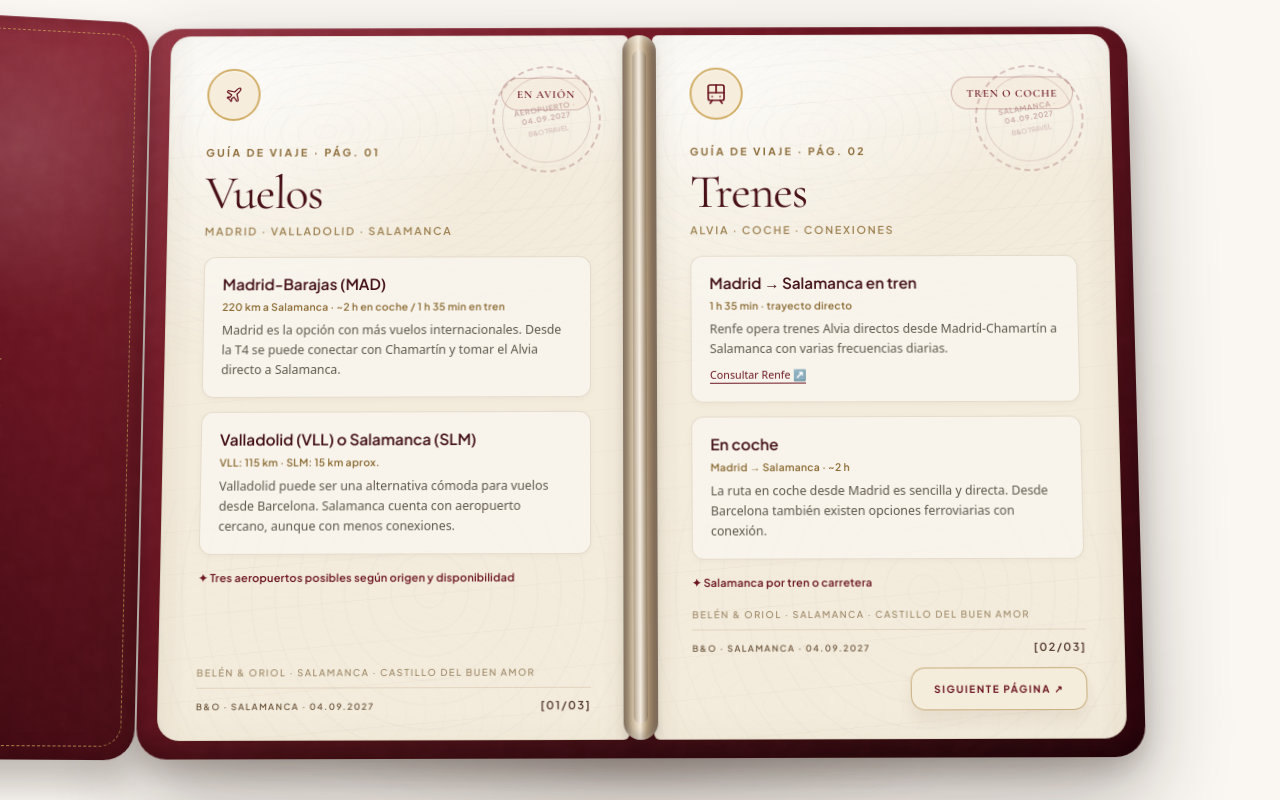
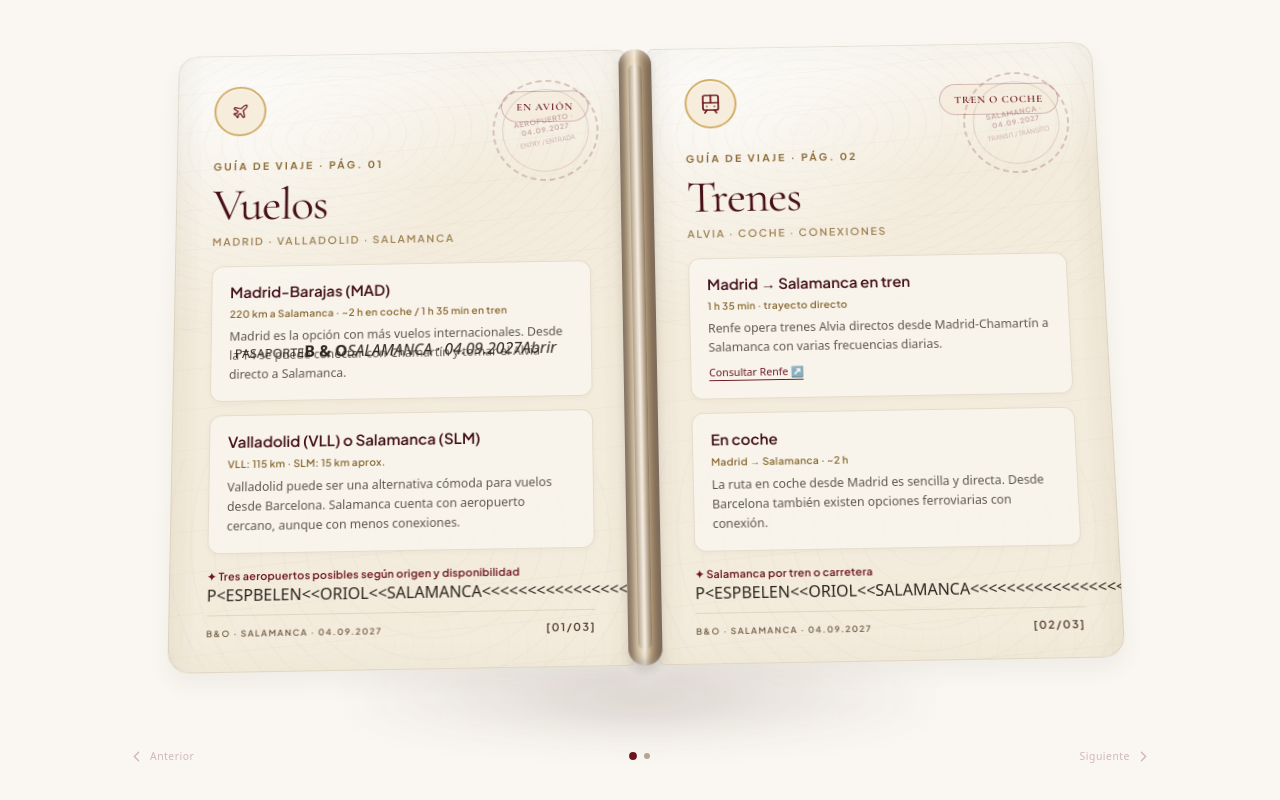
Before and after one commit to belenvb/Belen-Oriol, a React (Vite) app: page / in a window 1280 px wide. Shown: the part 4560-5360 px from the top of the page. Built offline with nearby package versions, Linux system fonts and the light colour scheme; a web font is replaced by a local one.

Commit message:
Fix passport opening and spread layout

```diff
--- a/src/components/TransportPassport.tsx
+++ b/src/components/TransportPassport.tsx
@@ -1,4 +1,4 @@
-import { useEffect, useMemo, useRef, useState } from 'react';
+import { useMemo, useRef, useState } from 'react';
 import { Plane, Train, MapPin, ChevronLeft, ChevronRight } from 'lucide-react';
 import { Language } from '../types';
 import './PassportStyles.css';
@@ -26,10 +26,45 @@ type PageData = {
   stampSub: string;
 };
 
-type Spread = { left: PageData; right: PageData };
+type Spread = {
+  left?: PageData;
+  right: PageData;
+};
+
 type FlipDirection = 'forward' | 'backward' | null;
 
-function PassportPageFace({ page, isSpanish, compact = false, action }: { page: PageData; isSpanish: boolean; compact?: boolean; action?: { label: string; onClick: () => void } }) {
+function PassportBlankPage({ isSpanish }: { isSpanish: boolean }) {
+  return (
+    <>
+      <div className="passport-security-lines passport-security-lines-a" aria-hidden="true" />
+      <div className="passport-security-lines passport-security-lines-b" aria-hidden="true" />
+      <div className="passport-paper-grain" aria-hidden="true" />
+      <div className="passport-page-inner passport-page-inner-blank">
+        <div className="passport-blank-mark" aria-hidden="true">B&amp;O</div>
+        <div className="passport-blank-stamp" aria-hidden="true">SALAMANCA<br />04.09.2027</div>
+        <div className="passport-machine-line" aria-hidden="true">
+          P&lt;ESPBELEN&lt;&lt;ORIOL&lt;&lt;SALAMANCA&lt;&lt;&lt;&lt;&lt;&lt;&lt;&lt;&lt;&lt;&lt;&lt;&lt;&lt;&lt;&lt;&lt;
+        </div>
+        <div className="passport-page-footer">
+          <span>{isSpanish ? 'Página reservada' : 'Reserved page'}</span>
+          <span>[--]</span>
+        </div>
+      </div>
+    </>
+  );
+}
+
+function PassportPageFace({
+  page,
+  isSpanish,
+  compact = false,
+  action,
+}: {
+  page: PageData;
+  isSpanish: boolean;
+  compact?: boolean;
+  action?: { label: string; onClick: () => void };
+}) {
   const Icon = page.icon;
 
   return (
@@ -55,7 +90,16 @@ function PassportPageFace({ page, isSpanish, compact = false, action }: { page:
             <h4>{page.card1Title}</h4>
             <strong>{page.card1Distance}</strong>
             <p>{page.card1Text}</p>
-            {page.card1Link && <a href={page.card1Link.url} target="_blank" rel="noreferrer" onClick={(event) => event.stopPropagation()}>{page.card1Link.text} ↗</a>}
+            {page.card1Link && (
+              <a
+                href={page.card1Link.url}
+                target="_blank"
+                rel="noreferrer"
+                onClick={(event) => event.stopPropagation()}
+              >
+                {page.card1Link.text} ↗
+              </a>
+            )}
           </div>
 
           <div className="passport-info-card">
@@ -67,16 +111,44 @@ function PassportPageFace({ page, isSpanish, compact = false, action }: { page:
 
         <div className="passport-tagline">✦ {page.tagline}</div>
         <div className="passport-stamp"><b>{page.stampText}</b><span>{page.stampSub}</span></div>
-        <div className="passport-deco-line" aria-hidden="true">BELÉN &amp; ORIOL · SALAMANCA · CASTILLO DEL BUEN AMOR</div>
+        <div className="passport-machine-line" aria-hidden="true">
+          P&lt;ESPBELEN&lt;&lt;ORIOL&lt;&lt;SALAMANCA&lt;&lt;&lt;&lt;&lt;&lt;&lt;&lt;&lt;&lt;&lt;&lt;&lt;&lt;&lt;&lt;&lt;
+        </div>
         <div className="passport-page-footer"><span>B&amp;O · SALAMANCA · 04.09.2027</span><span>[{page.num}/03]</span></div>
 
         {action && (
-          <button className="passport-turn-cue" onClick={(event) => { event.stopPropagation(); action.onClick(); }}>
+          <button
+            className="passport-turn-cue"
+            onClick={(event) => {
+              event.stopPropagation();
+              action.onClick();
+            }}
+          >
             {action.label} ↗
           </button>
         )}
       </div>
     </>
+  );
+}
+
+function PageSurface({
+  page,
+  isSpanish,
+  side,
+  action,
+  compact = false,
+}: {
+  page?: PageData;
+  isSpanish: boolean;
+  side: 'left' | 'right';
+  action?: { label: string; onClick: () => void };
+  compact?: boolean;
+}) {
+  return (
+    <div className={`passport-page passport-page-${side} ${!page ? 'passport-page-empty' : ''}`}>
+      {page ? <PassportPageFace page={page} isSpanish={isSpanish} compact={compact} action={action} /> : <PassportBlankPage isSpanish={isSpanish} />}
+    </div>
   );
 }
 
@@ -89,7 +161,8 @@ export function TransportPassport({ lang }: { lang: Language }) {
   const timerRef = useRef<number | null>(null);
   const dateFormatted = '04.09.2027';
 
-  const pageFlights: PageData = useMemo(() => ({
+  const pages = useMemo(() => {
+    const flights: PageData = {
       id: 'flights',
       num: '01',
       icon: Plane,
@@ -97,17 +170,25 @@ export function TransportPassport({ lang }: { lang: Language }) {
       title: isSpanish ? 'Vuelos' : 'Flights',
       subtitle: 'MADRID · VALLADOLID · SALAMANCA',
       card1Title: 'Madrid-Barajas (MAD)',
-    card1Distance: isSpanish ? '220 km a Salamanca · ~2 h en coche / 1 h 35 min en tren' : '220 km / 137 miles to Salamanca · ~2 hr drive / 1 hr 35 min train',
-    card1Text: isSpanish ? 'Madrid es la opción con más vuelos internacionales. Desde la T4 se puede conectar con Chamartín y tomar el Alvia directo a Salamanca.' : 'Madrid is the airport with the widest international connections. From T4, connect to Chamartín and take the direct Alvia train to Salamanca.',
+      card1Distance: isSpanish
+        ? '220 km a Salamanca · ~2 h en coche / 1 h 35 min en tren'
+        : '220 km / 137 miles to Salamanca · ~2 hr drive / 1 hr 35 min train',
+      card1Text: isSpanish
+        ? 'Madrid es la opción con más vuelos internacionales. Desde la T4 se puede conectar con Chamartín y tomar el Alvia directo a Salamanca.'
+        : 'Madrid is the airport with the widest international connections. From T4, connect to Chamartín and take the direct Alvia train to Salamanca.',
       card2Title: isSpanish ? 'Valladolid (VLL) o Salamanca (SLM)' : 'Valladolid (VLL) or Salamanca (SLM)',
-    card2Distance: isSpanish ? 'VLL: 115 km · SLM: 15 km aprox.' : 'VLL: 115 km / 71 miles · SLM: approx. 15 km / 9 miles',
-    card2Text: isSpanish ? 'Valladolid puede ser una alternativa cómoda para vuelos desde Barcelona. Salamanca cuenta con aeropuerto cercano, aunque con menos conexiones.' : 'Valladolid can be a convenient option for flights from Barcelona. Salamanca has a nearby airport, though with fewer connections.',
+      card2Distance: isSpanish
+        ? 'VLL: 115 km · SLM: 15 km aprox.'
+        : 'VLL: 115 km / 71 miles · SLM: approx. 15 km / 9 miles',
+      card2Text: isSpanish
+        ? 'Valladolid puede ser una alternativa cómoda para vuelos desde Barcelona. Salamanca cuenta con aeropuerto cercano, aunque con menos conexiones.'
+        : 'Valladolid can be a convenient option for flights from Barcelona. Salamanca has a nearby airport, though with fewer connections.',
       tagline: isSpanish ? 'Tres aeropuertos posibles según origen y disponibilidad' : 'Three airport options depending on origin and availability',
       stampText: `AEROPUERTO · ${dateFormatted}`,
-    stampSub: 'B&O TRAVEL',
-  }), [dateFormatted, isSpanish]);
+      stampSub: 'ENTRY / ENTRADA',
+    };
 
-  const pageTrains: PageData = useMemo(() => ({
+    const trains: PageData = {
       id: 'trains',
       num: '02',
       icon: Train,
@@ -116,17 +197,21 @@ export function TransportPassport({ lang }: { lang: Language }) {
       subtitle: isSpanish ? 'ALVIA · COCHE · CONEXIONES' : 'ALVIA · CAR · CONNECTIONS',
       card1Title: isSpanish ? 'Madrid → Salamanca en tren' : 'Madrid → Salamanca by train',
       card1Distance: isSpanish ? '1 h 35 min · trayecto directo' : '1 hr 35 min · direct journey',
-    card1Text: isSpanish ? 'Renfe opera trenes Alvia directos desde Madrid-Chamartín a Salamanca con varias frecuencias diarias.' : 'Renfe operates direct Alvia services from Madrid-Chamartín to Salamanca several times a day.',
+      card1Text: isSpanish
+        ? 'Renfe opera trenes Alvia directos desde Madrid-Chamartín a Salamanca con varias frecuencias diarias.'
+        : 'Renfe operates direct Alvia services from Madrid-Chamartín to Salamanca several times a day.',
       card1Link: { url: 'https://www.renfe.com', text: isSpanish ? 'Consultar Renfe' : 'Check Renfe' },
       card2Title: isSpanish ? 'En coche' : 'By car',
       card2Distance: isSpanish ? 'Madrid → Salamanca · ~2 h' : 'Madrid → Salamanca · ~2 hr',
-    card2Text: isSpanish ? 'La ruta en coche desde Madrid es sencilla y directa. Desde Barcelona también existen opciones ferroviarias con conexión.' : 'The drive from Madrid is simple and direct. From Barcelona, rail options are also available with a connection.',
+      card2Text: isSpanish
+        ? 'La ruta en coche desde Madrid es sencilla y directa. Desde Barcelona también existen opciones ferroviarias con conexión.'
+        : 'The drive from Madrid is simple and direct. From Barcelona, rail options are also available with a connection.',
       tagline: isSpanish ? 'Salamanca por tren o carretera' : 'Salamanca by rail or road',
       stampText: `SALAMANCA · ${dateFormatted}`,
-    stampSub: 'B&O TRAVEL',
-  }), [dateFormatted, isSpanish]);
+      stampSub: 'TRANSIT / TRÁNSITO',
+    };
 
-  const pageWedding: PageData = useMemo(() => ({
+    const wedding: PageData = {
       id: 'castle',
       num: '03',
       icon: MapPin,
@@ -135,85 +220,145 @@ export function TransportPassport({ lang }: { lang: Language }) {
       subtitle: 'CASTILLO DEL BUEN AMOR',
       card1Title: isSpanish ? 'Autobús para invitados' : 'Wedding guest shuttle',
       card1Distance: isSpanish ? 'Salamanca ⇄ Castillo · organizado por nosotros' : 'Salamanca ⇄ Castle · arranged by us',
-    card1Text: isSpanish ? 'Pondremos un autobús para invitados entre Salamanca y el castillo, con regreso al finalizar la celebración.' : 'We will arrange a wedding guest shuttle between Salamanca and the castle, with return service after the celebration.',
+      card1Text: isSpanish
+        ? 'Pondremos un autobús para invitados entre Salamanca y el castillo, con regreso al finalizar la celebración.'
+        : 'We will arrange a wedding guest shuttle between Salamanca and the castle, with return service after the celebration.',
       card2Title: isSpanish ? 'Coche o taxi' : 'Car or taxi',
       card2Distance: isSpanish ? '20 km al norte · 25 min' : '20 km / 12.5 miles north · 25 min',
       card2Text: isSpanish ? 'El castillo dispone de aparcamiento privado para invitados.' : 'Private guest parking is available at the castle.',
       tagline: isSpanish ? 'A 25 minutos de Salamanca' : '25 minutes from Salamanca',
       stampText: `BUEN AMOR · ${dateFormatted}`,
-    stampSub: 'B&O TRAVEL',
-  }), [dateFormatted, isSpanish]);
+      stampSub: 'ARRIVAL / LLEGADA',
+    };
 
-  const spreads: Spread[] = useMemo(() => [
-    { left: pageFlights, right: pageTrains },
-    { left: pageFlights, right: pageWedding },
-  ], [pageFlights, pageTrains, pageWedding]);
+    return { flights, trains, wedding };
+  }, [dateFormatted, isSpanish]);
 
-  useEffect(() => {
-    const openTimer = window.setTimeout(() => setIsOpen(true), 380);
-    return () => window.clearTimeout(openTimer);
-  }, []);
+  const spreads: Spread[] = useMemo(
+    () => [
+      { left: pages.flights, right: pages.trains },
+      { left: undefined, right: pages.wedding },
+    ],
+    [pages],
+  );
 
-  useEffect(() => () => {
+  const closeFlip = (nextSpread: number) => {
     if (timerRef.current) window.clearTimeout(timerRef.current);
-  }, []);
+    timerRef.current = window.setTimeout(() => {
+      setSpreadIndex(nextSpread);
+      setPendingSpread(null);
+      setFlipDirection(null);
+    }, 1260);
+  };
 
   const requestSpreadChange = (nextSpread: number) => {
     const safeSpread = Math.max(0, Math.min(spreads.length - 1, nextSpread));
+    if (!isOpen) setIsOpen(true);
     if (safeSpread === spreadIndex || flipDirection) return;
 
     setPendingSpread(safeSpread);
     setFlipDirection(safeSpread > spreadIndex ? 'forward' : 'backward');
-
-    if (timerRef.current) window.clearTimeout(timerRef.current);
-    timerRef.current = window.setTimeout(() => {
-      setSpreadIndex(safeSpread);
-      setPendingSpread(null);
-      setFlipDirection(null);
-    }, 1320);
+    closeFlip(safeSpread);
   };
 
   const currentSpread = spreads[spreadIndex];
   const targetSpread = pendingSpread !== null ? spreads[pendingSpread] : currentSpread;
-  const displayedRightPage = flipDirection === 'forward' ? targetSpread.right : currentSpread.right;
+
+  const baseLeftPage = flipDirection === 'backward' ? targetSpread.left : currentSpread.left;
+  const baseRightPage = flipDirection === 'forward' ? targetSpread.right : currentSpread.right;
   const turningFrontPage = flipDirection === 'backward' ? targetSpread.right : currentSpread.right;
   const turningBackPage = flipDirection === 'forward' ? targetSpread.right : currentSpread.right;
 
+  const spreadLabel = spreadIndex === 0
+    ? (isSpanish ? 'Vuelos + trenes' : 'Flights + trains')
+    : (isSpanish ? 'Día de la boda' : 'Wedding day');
+
   return (
     <div className={`passport-wrap ${isSpanish ? 'passport-spain' : 'passport-usa'}`}>
-      <div className="passport-topline"><span>{isSpanish ? 'Guía de viaje' : 'Travel guide'}</span><span>{spreadIndex + 1} / {spreads.length}</span></div>
+      <div className="passport-topline">
+        <span>{isSpanish ? 'Guía de viaje' : 'Travel guide'}</span>
+        <span>{spreadLabel}</span>
+      </div>
 
-      <div className={`passport-stage ${isOpen ? 'is-open' : ''}`}>
+      <div className={`passport-stage ${isOpen ? 'is-open' : 'is-closed'}`}>
         <div className="passport-table-shadow" aria-hidden="true" />
+
         <div className={`passport-book ${flipDirection ? `is-flipping is-${flipDirection}` : ''}`}>
-          <div className="passport-book-block" aria-hidden="true" />
-          <div className="passport-book-shadow" aria-hidden="true" />
+          <div className="passport-cover-base" aria-hidden="true" />
+          <div className="passport-page-stack passport-page-stack-left" aria-hidden="true" />
+          <div className="passport-page-stack passport-page-stack-right" aria-hidden="true" />
+          <div className="passport-gutter" aria-hidden="true" />
 
-          <div className="passport-spread">
-            <div className="passport-page passport-page-left"><PassportPageFace page={currentSpread.left} isSpanish={isSpanish} compact /></div>
-            <div className="passport-page passport-page-right">
-              <PassportPageFace page={displayedRightPage} isSpanish={isSpanish} action={spreadIndex < spreads.length - 1 && !flipDirection ? { label: isSpanish ? 'Siguiente página' : 'Next page', onClick: () => requestSpreadChange(spreadIndex + 1) } : undefined} />
-            </div>
+          <div className="passport-spread" aria-hidden={!isOpen}>
+            <PageSurface page={baseLeftPage} isSpanish={isSpanish} side="left" compact />
+            <PageSurface
+              page={baseRightPage}
+              isSpanish={isSpanish}
+              side="right"
+              action={
+                isOpen && spreadIndex < spreads.length - 1 && !flipDirection
+                  ? { label: isSpanish ? 'Pasar página' : 'Turn page', onClick: () => requestSpreadChange(spreadIndex + 1) }
+                  : undefined
+              }
+            />
 
             {flipDirection && (
               <div className={`passport-turning-sheet passport-turning-sheet-${flipDirection}`} aria-hidden="true">
-                <div className="passport-turning-face passport-turning-front"><PassportPageFace page={turningFrontPage} isSpanish={isSpanish} compact /></div>
+                <div className="passport-turning-bend passport-turning-bend-a" />
+                <div className="passport-turning-bend passport-turning-bend-b" />
+                <div className="passport-turning-face passport-turning-front">
+                  {turningFrontPage ? <PassportPageFace page={turningFrontPage} isSpanish={isSpanish} compact /> : <PassportBlankPage isSpanish={isSpanish} />}
+                </div>
                 <div className="passport-page-edge" />
-                <div className="passport-turning-face passport-turning-back"><PassportPageFace page={turningBackPage} isSpanish={isSpanish} compact /></div>
+                <div className="passport-turning-face passport-turning-back">
+                  <PassportPageFace page={turningBackPage} isSpanish={isSpanish} compact />
+                </div>
               </div>
             )}
           </div>
 
-          <button type="button" className="passport-front-cover" aria-label={isSpanish ? 'Abrir guía de viaje' : 'Open travel guide'} onClick={() => setIsOpen(true)}>
-            <div className="passport-front-cover-inner"><span>{isSpanish ? 'GUÍA DE VIAJE' : 'TRAVEL GUIDE'}</span><b>B &amp; O</b><small>SALAMANCA · 04.09.2027</small></div>
+          <button
+            type="button"
+            className="passport-front-cover"
+            aria-label={isSpanish ? 'Abrir pasaporte' : 'Open passport'}
+            onClick={() => setIsOpen(true)}
+          >
+            <span className="passport-cover-border" aria-hidden="true" />
+            <span className="passport-cover-mark">
+              <small>{isSpanish ? 'PASAPORTE' : 'PASSPORT'}</small>
+              <b>B &amp; O</b>
+              <em>SALAMANCA · 04.09.2027</em>
+              <i>{isSpanish ? 'Abrir' : 'Open'}</i>
+            </span>
           </button>
         </div>
       </div>
 
       <div className="passport-controls">
-        <button onClick={() => requestSpreadChange(spreadIndex - 1)} disabled={spreadIndex === 0 || Boolean(flipDirection)} aria-label={isSpanish ? 'Página anterior' : 'Previous page'}><ChevronLeft size={17} />{isSpanish ? 'Anterior' : 'Previous'}</button>
-        <div>{spreads.map((spread, index) => <button key={spread.right.id} className={index === spreadIndex ? 'active' : ''} onClick={() => requestSpreadChange(index)} aria-label={`${isSpanish ? 'Página' : 'Page'} ${index + 1}`} />)}</div>
-        <button onClick={() => requestSpreadChange(spreadIndex + 1)} disabled={spreadIndex === spreads.length - 1 || Boolean(flipDirection)} aria-label={isSpanish ? 'Página siguiente' : 'Next page'}>{isSpanish ? 'Siguiente' : 'Next'}<ChevronRight size={17} /></button>
+        <button
+          onClick={() => requestSpreadChange(spreadIndex - 1)}
+          disabled={!isOpen || spreadIndex === 0 || Boolean(flipDirection)}
+          aria-label={isSpanish ? 'Página anterior' : 'Previous page'}
+        >
+          <ChevronLeft size={17} />{isSpanish ? 'Anterior' : 'Previous'}
+        </button>
+        <div>
+          {spreads.map((spread, index) => (
+            <button
+              key={spread.right.id}
+              className={index === spreadIndex ? 'active' : ''}
+              onClick={() => requestSpreadChange(index)}
+              aria-label={`${isSpanish ? 'Página' : 'Page'} ${index + 1}`}
+            />
+          ))}
+        </div>
+        <button
+          onClick={() => requestSpreadChange(spreadIndex + 1)}
+          disabled={!isOpen || spreadIndex === spreads.length - 1 || Boolean(flipDirection)}
+          aria-label={isSpanish ? 'Página siguiente' : 'Next page'}
+        >
+          {isSpanish ? 'Siguiente' : 'Next'}<ChevronRight size={17} />
+        </button>
       </div>
     </div>
   );
```
Lines whose indentation alone changed are shown as unchanged.
